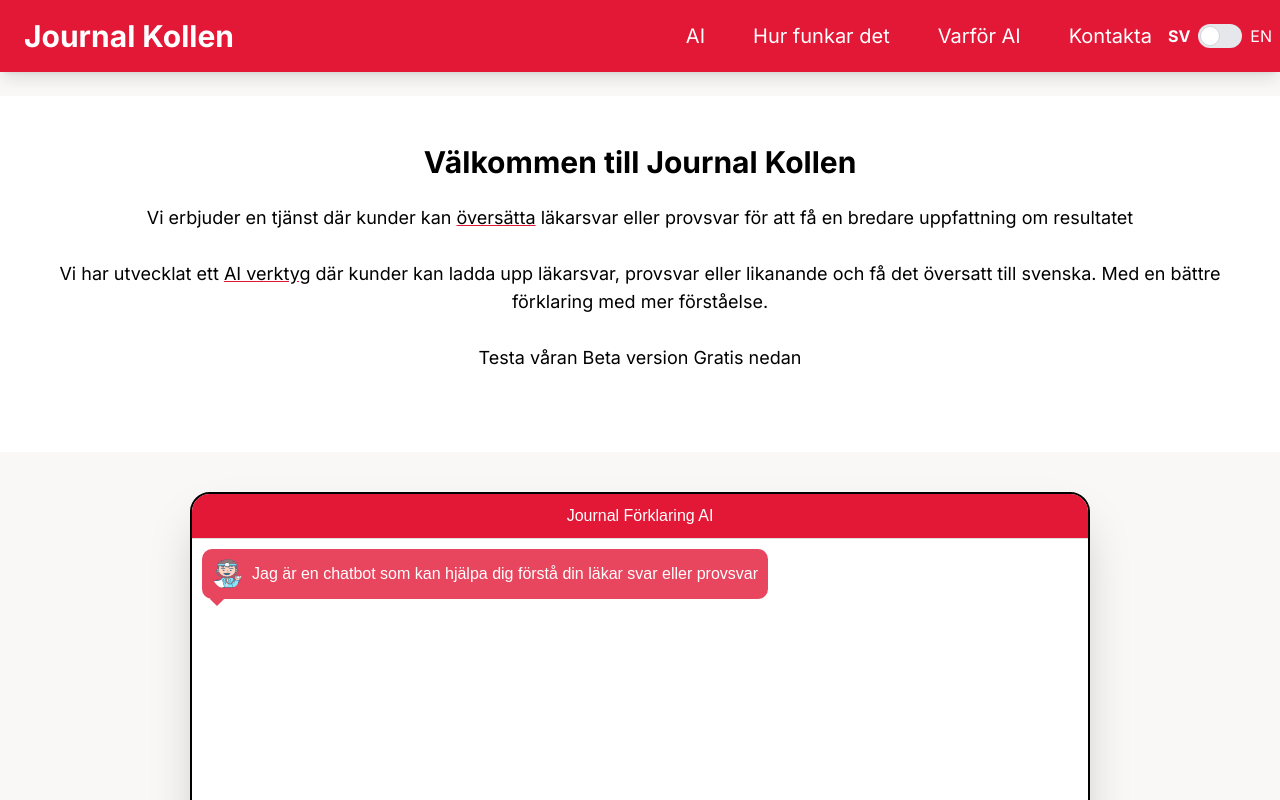
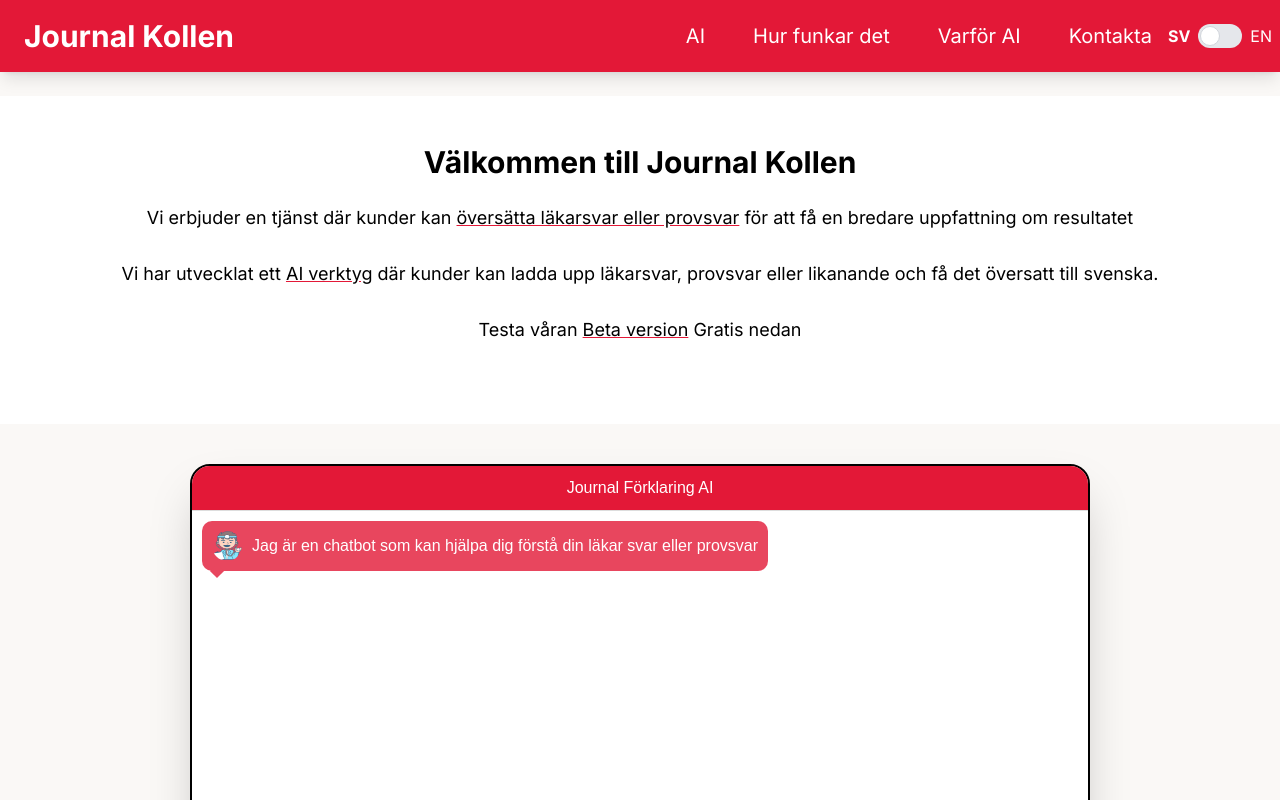
Before and after one commit to hugojohansson1021/JournalKollen, a Next.js app: page / in a window 1280 px wide. Shown: the top 800 px of the page. Built offline with nearby package versions, Linux system fonts and the light colour scheme.

Commit message:
Fix - UI

```diff
--- a/src/app/components/Header.tsx
+++ b/src/app/components/Header.tsx
@@ -15,15 +15,20 @@ const headercontainer: React.FC<{ isSwedish: boolean; setIsSwedish: React.Dispat
       title: 'Välkommen till Journal Kollen',
       description: (
         <span>
-          Vi erbjuder en tjänst där kunder kan <span className="underline">översätta</span> läkarsvar eller provsvar för att få en bredare uppfattning om resultatet
+          Vi erbjuder en tjänst där kunder kan <span className="underline">översätta läkarsvar eller provsvar</span> för att få en bredare uppfattning om resultatet
         </span>
       ),
       descriptiontwo:(
         <span>
-          Vi har utvecklat ett <span className="underline"> AI verktyg</span> där kunder kan ladda upp läkarsvar, provsvar eller likanande och få det översatt till svenska. Med en bättre förklaring med mer förståelse.
+          Vi har utvecklat ett <span className="underline"> AI verktyg</span> där kunder kan ladda upp läkarsvar, provsvar eller likanande och få det översatt till svenska.
         </span>
       ),
-      descriptiontre: ' Testa våran Beta version Gratis nedan  ',
+      descriptiontre: (
+        <span>
+          Testa våran <span className="underline">Beta version</span> Gratis nedan
+        </span>
+      ),
+
     },
   };
 
```
